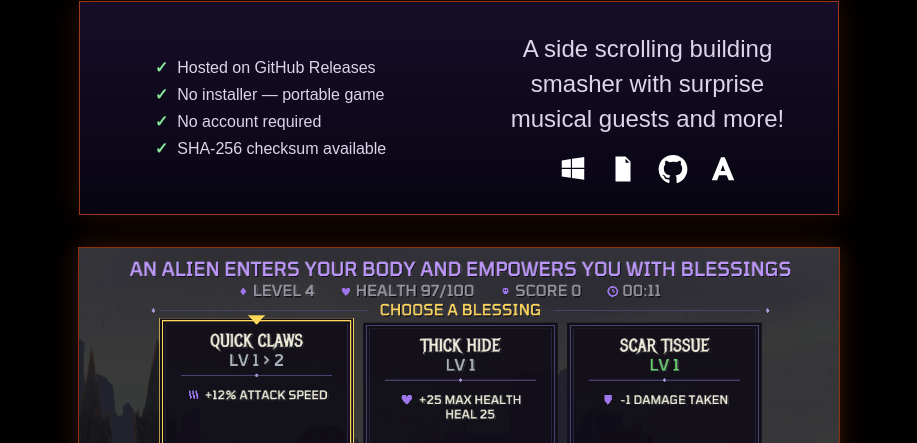
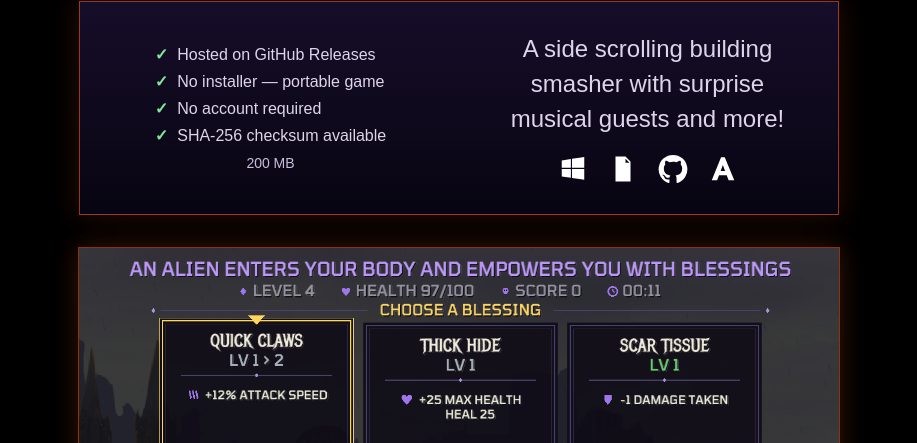
Before and after one commit to aandkh/aandkh.github.io, a plain HTML site: page index.html in a window 1280 px wide. Shown: the part 657-1100 px from the top of the page, without its empty margins (181-1098 px from the left). Drawn offline with Linux system fonts and the light colour scheme.

Commit message:
Add 200 MB release size

```diff
--- a/index.html
+++ b/index.html
@@ -17,6 +17,7 @@
     .download-side { text-align:center; }
     .trust-list { display:inline-grid; gap:8px; margin:0; padding:0; text-align:left; list-style:none; color:#ddd5ea; font-size:clamp(13px,2.2vw,16px); }
     .trust-list li::before { content:"✓"; margin-right:9px; color:#85e59a; font-weight:700; }
+    .file-size { margin:10px 0 0; color:#c8bedc; font-size:clamp(12px,2vw,14px); }
     .description-side { text-align:center; }
     .game-description { margin:0; color:#ddd5ea; font-size:clamp(17px,3vw,24px); line-height:1.45; text-align:center; }
     .release-badges { display:flex; justify-content:center; align-items:center; gap:20px; margin-top:18px; flex-wrap:wrap; }
@@ -50,6 +51,7 @@
             <li>No account required</li>
             <li>SHA-256 checksum available</li>
           </ul>
+          <p class="file-size">200 MB</p>
         </div>
         <div class="description-side">
           <p class="game-description">A side scrolling building smasher with surprise musical guests and more!</p>
```
